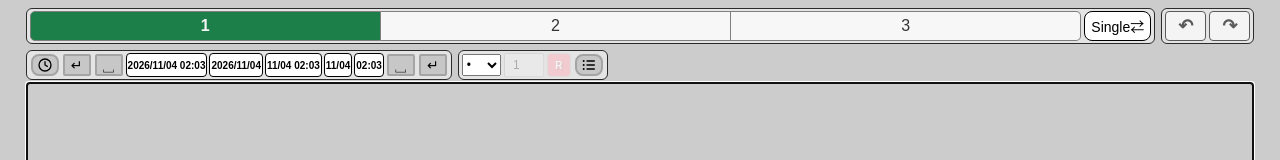
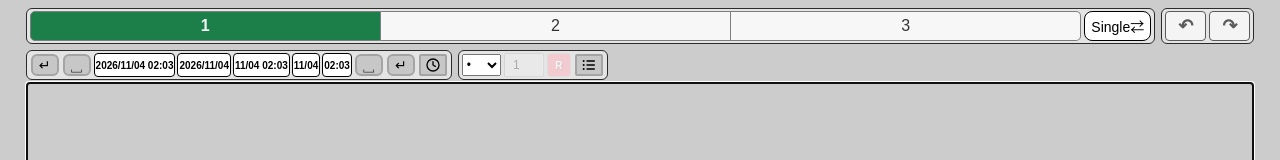
Before and after one commit to sha-k-gh/bookmark-memo, a plain HTML site: page index.html in a window 1280 px wide. Shown: the top 160 px of the page. Drawn offline with Linux system fonts and the light colour scheme.

Commit message:
Update index.html

```diff
--- a/index.html
+++ b/index.html
@@ -210,9 +210,11 @@ body {
     filter: brightness(115%);
 }
 
-#listOn + .ts-check-icon,
-#tsEnterMode + .ts-check-icon {
-    border-radius: 8px;
+#tsSpace + .ts-check-icon,
+#tsAfter + .ts-check-icon,
+#tsNewline + .ts-check-icon,
+#tsSpaceHead + .ts-check-icon {
+    border-radius: 6px;
 }
 
 #r1 {
@@ -593,8 +595,9 @@ color: #757575;
     </div>
 
 
+
+
     <div class="ts-group" id="timeBar">
-        <label class="ts-check-label"><input type="checkbox" id="tsEnterMode"><span class="ts-check-icon ts-icon-clock"></span></label>
         <label class="ts-check-label"><input type="checkbox" id="tsNewline"><span class="ts-check-icon">↵</span></label>
                 <label class="ts-check-label"><input type="checkbox" id="tsSpaceHead"><span class="ts-check-icon">␣</span></label>
                 <button class="ts-btn" id="tsYMDHM"></button>
@@ -604,6 +607,7 @@ color: #757575;
         <button class="ts-btn" id="tsHM"></button>
         <label class="ts-check-label"><input type="checkbox" id="tsSpace"><span class="ts-check-icon">␣</span></label>
         <label class="ts-check-label"><input type="checkbox" id="tsAfter"><span class="ts-check-icon">↵</span></label>
+        <label class="ts-check-label"><input type="checkbox" id="tsEnterMode"><span class="ts-check-icon ts-icon-clock"></span></label>
     </div>
 
     <div class="ts-group" id="listBar">
```
